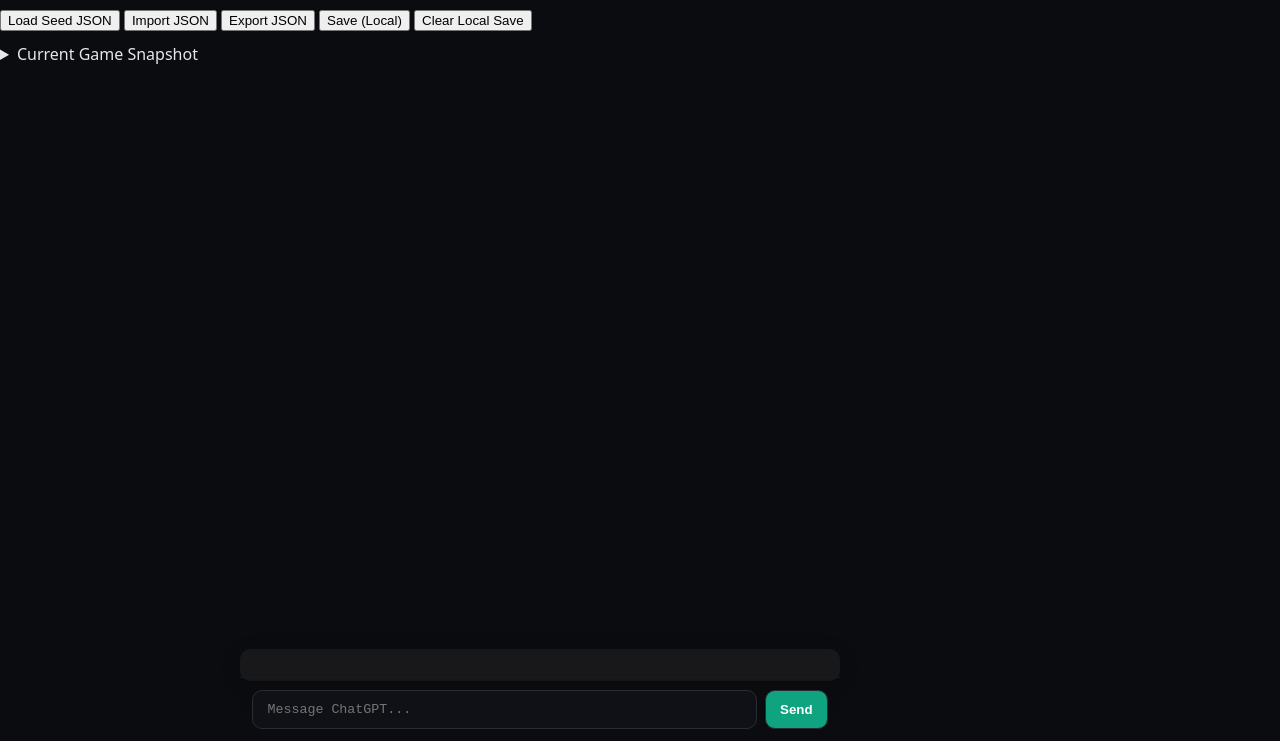
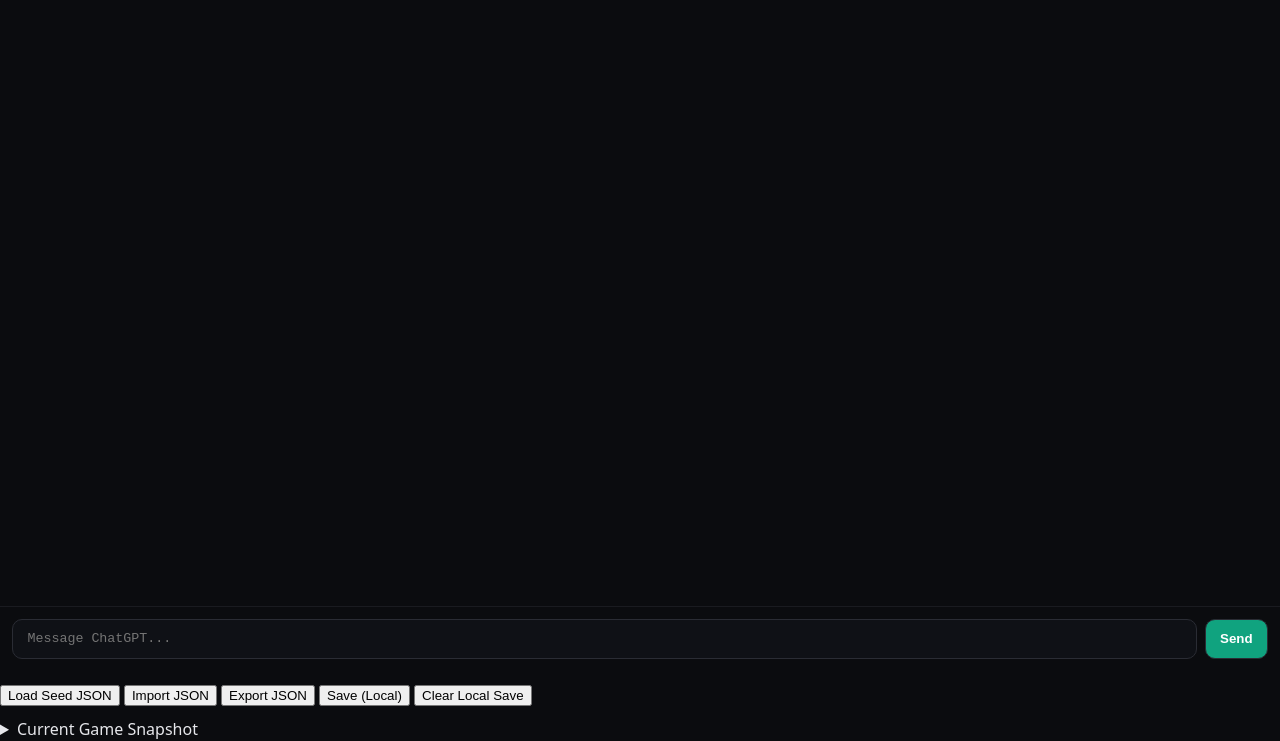
Before and after one commit to darencesenawat-lgtm/F1-Chaos, a plain HTML site: page index.html in a window 1280 px wide. Shown: the part 59-800 px from the top of the page. Drawn offline with Linux system fonts and the light colour scheme.

Commit message:
Update styles.css

```diff
--- a/styles.css
+++ b/styles.css
@@ -18,31 +18,4 @@ main#chat{ flex:1; overflow:auto; padding:1rem; display:flex; flex-direction:col
 #send{ padding:.6rem .9rem; border-radius:10px; border:1px solid #2a2c34; background:var(--accent); color:white; font-weight:600; cursor:pointer; }
 .thinking{ color:var(--muted); font-style:italic; }
 .time{ display:block; color:var(--muted); font-size:.75rem; margin-top:.4rem; }
-
-main#chat {
-  position: fixed;
-  left: 240px;
-  bottom: 60px; /* leave space for composer */
-  width: calc(100vw - 260px);
-  max-width: 600px;
-  z-index: 9999;
-  background: #18181b;
-  border-radius: 10px;
-  box-shadow: 0 4px 20px rgba(0,0,0,0.15);
-  padding: 16px;
-  overflow-y: auto;
-}
-
-.composer {
-  position: fixed;
-  left: 240px;
-  bottom: 0;
-  width: calc(100vw - 260px);
-  max-width: 600px;
-  z-index: 9999;
-  background: linear-gradient(0deg,#0b0c0f 0,#0b0c0fef 70%,#0b0c0f00);
-  border-top: 1px solid #1a1b20;
-  padding: .75rem;
-  display: flex;
-  gap: .5rem;
-}
+;
```
